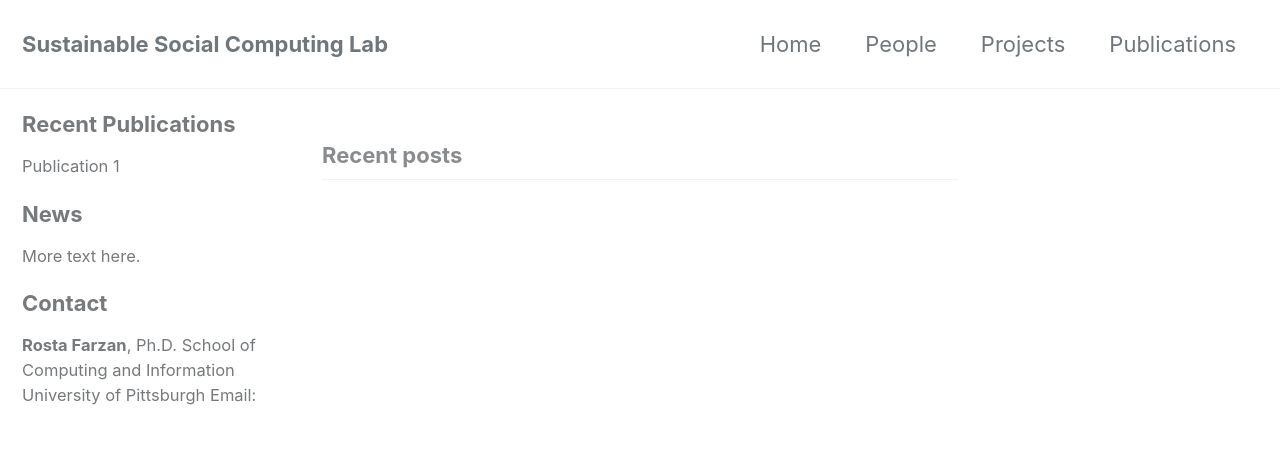
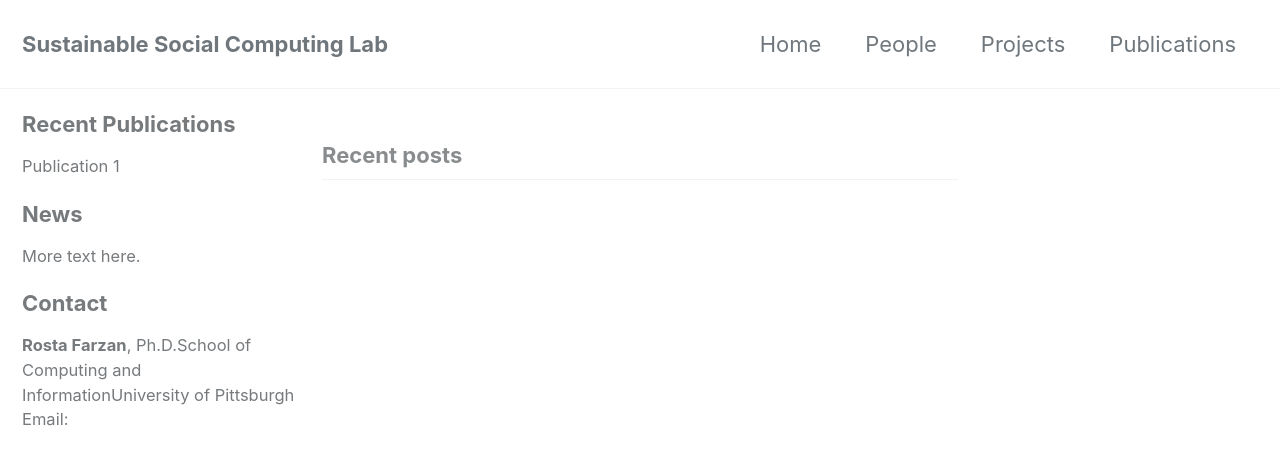
Before and after one commit to SSC-Pitt/SSC-Pitt.github.io, a Jekyll site: the page built from index.html, in a window 1280 px wide and 900 px high. Shown: the top 465 px of the window. Built offline with Jekyll 4.4.1, drawn with Linux system fonts in a browser that asks for light colours; cached includes are drawn as plain includes; nearby versions of some CDN libraries; the list of posts is cut into pages by our own code.

Commit message:
update custom sidebar

```diff
--- a/index.html
+++ b/index.html
@@ -7,8 +7,8 @@ sidebar:
   - title: "News"
     text: "More text here."
   - title: "Contact"
-    text: "**Rosta Farzan**, Ph.D. \n
-           School of Computing and Information
+    text: "**Rosta Farzan**, Ph.D.\
+           School of Computing and Information\
            University of Pittsburgh
            Email:
            "
```
